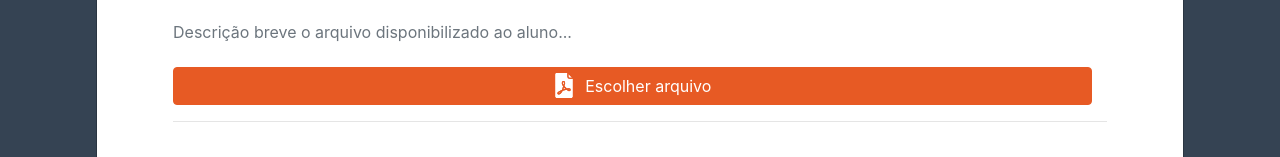
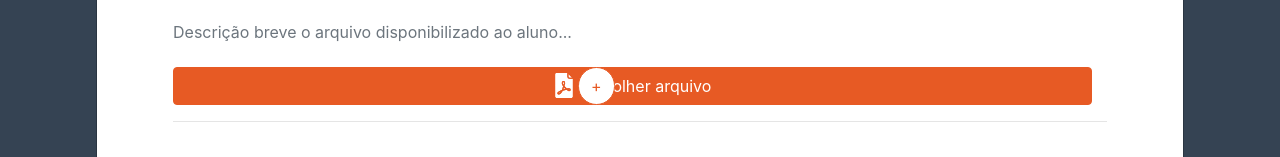
Before and after one commit to codeattosbr/PDF, a plain HTML site: page arquivoparadownload.html in a window 1280 px wide. Both pictures are taken after a click on the button "Open modal". Shown: the part 175-332 px from the top of the page. Drawn offline with nearby package versions, Linux system fonts and the light colour scheme.

Commit message:
botaoarquivoparadownload

```diff
--- a/arquivoparadownload.html
+++ b/arquivoparadownload.html
@@ -128,7 +128,7 @@
         bottom: 0px;
         z-index: 2;
         margin-bottom: 33px;
-        margin-left: -88rem;
+        margin-left: -34rem;
       }
 
        .edu-form:focus {
```
